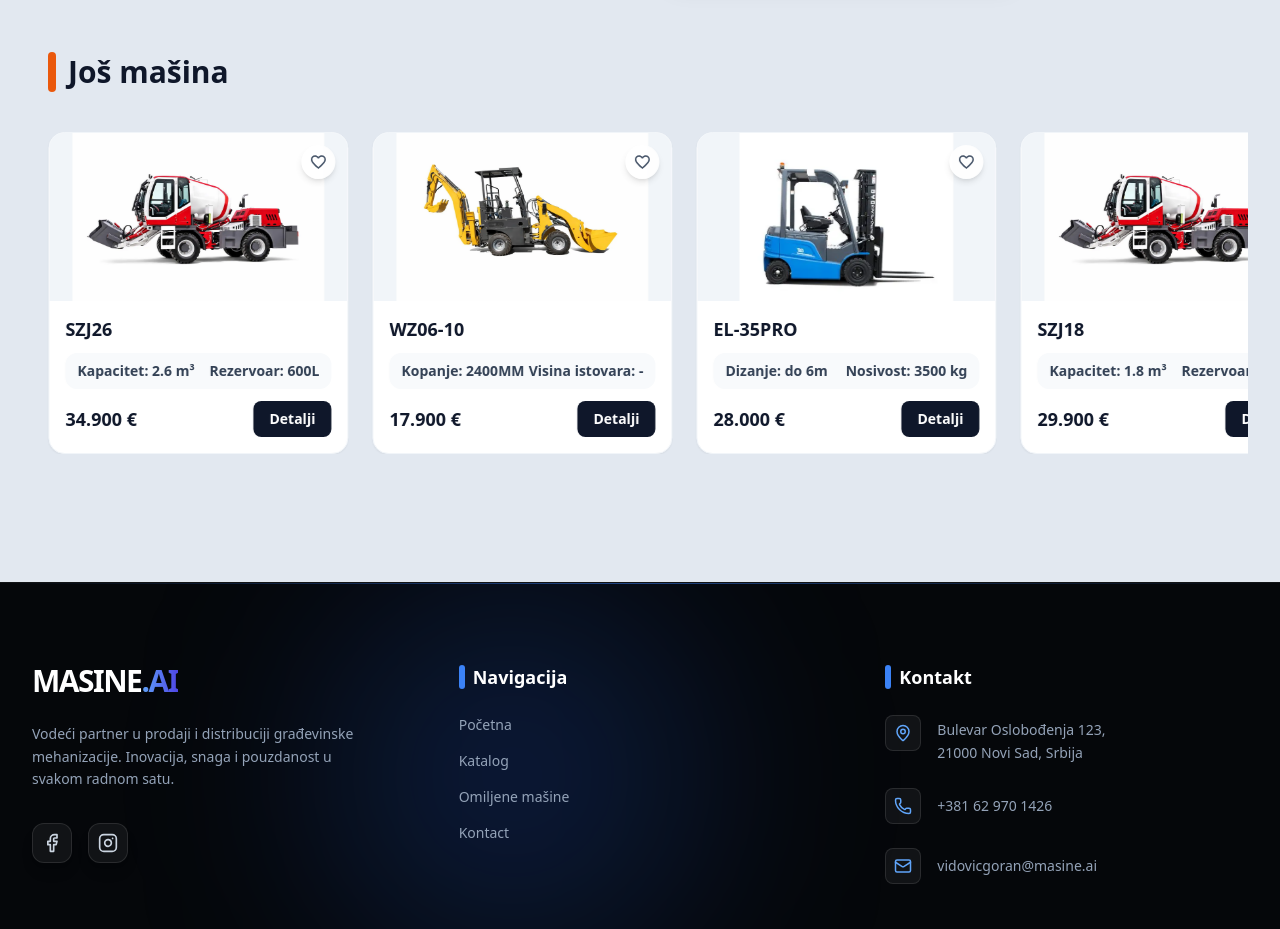
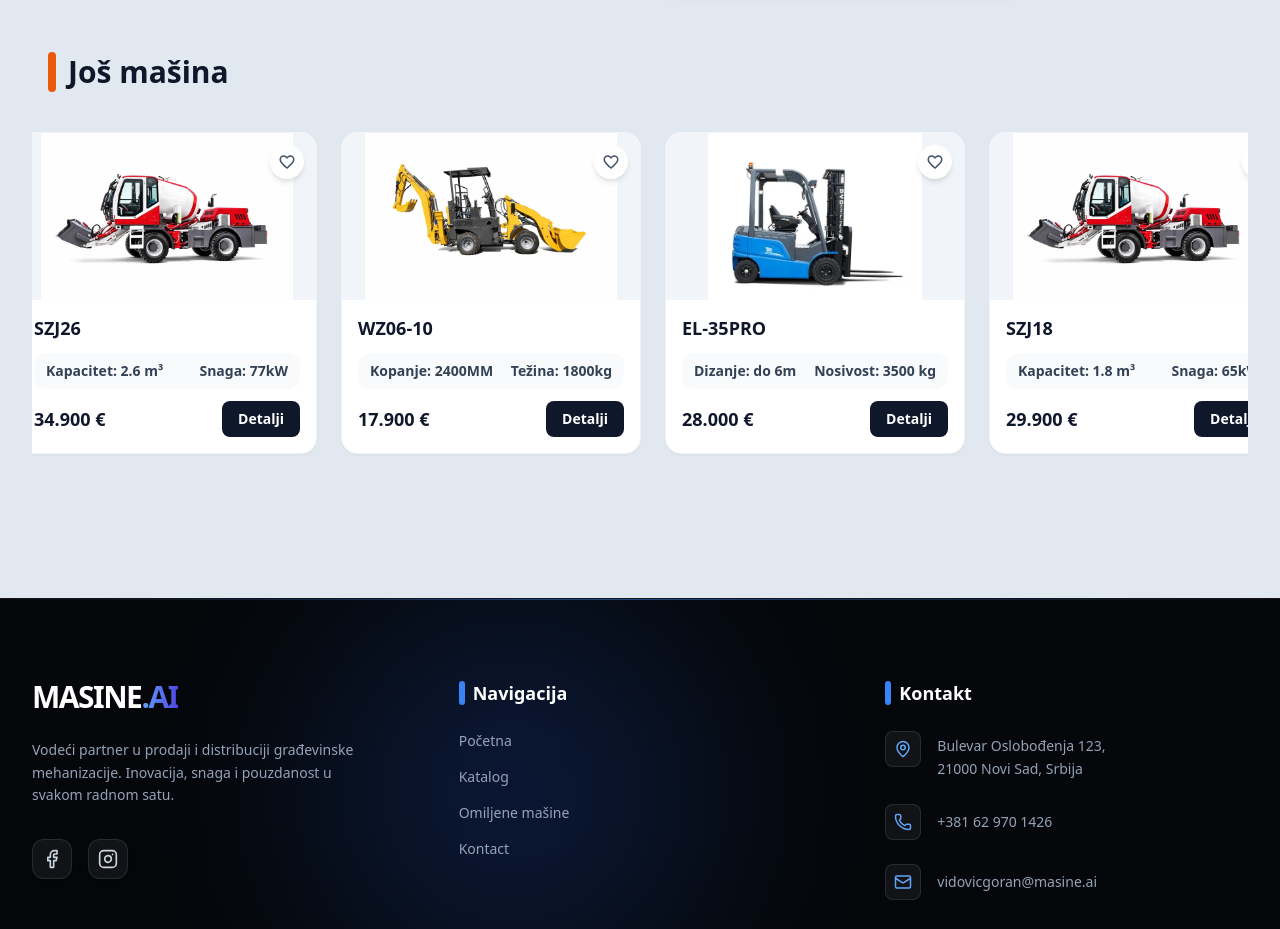
Before and after one commit to Djapedjape123/goga, a React (Vite) app: page /masina/el-20pro-elektricni-viljuskar in a window 1280 px wide. Shown: the part 1160-2089 px from the top of the page. Built offline with nearby package versions, Linux system fonts and the light colour scheme.

Commit message:
DEMO/TRAKA2

```diff
--- a/src/components/MachineMarquee.jsx
+++ b/src/components/MachineMarquee.jsx
@@ -18,7 +18,6 @@ function formatPrice(value) {
 }
 
 const MachineMarquee = ({ currentSlug }) => {
-
   const navigate = useNavigate();
 
   const nasumicneMasine = useMemo(() => {
@@ -29,7 +28,6 @@ const MachineMarquee = ({ currentSlug }) => {
   }, [currentSlug]);
 
   const trackRef = useRef(null);
-  const [duration, setDuration] = useState(45);
   const [paused, setPaused] = useState(false);
   const [favorites, setFavorites] = useState([]);
 
@@ -43,34 +41,38 @@ const MachineMarquee = ({ currentSlug }) => {
       ? window.matchMedia('(prefers-reduced-motion: reduce)').matches
       : false;
 
+  // --- NOVA MAGIJA ZA SKROLOVANJE (AUTO + PRST) ---
   useEffect(() => {
-    if (prefersReducedMotion) return setDuration(0);
+    if (prefersReducedMotion) return;
 
     const el = trackRef.current;
     if (!el) return;
 
-    const fullWidth = el.scrollWidth / 2 || 0;
-    const speedPxPerSec = 55;
-    const calc = Math.max(20, Math.min(90, Math.round(fullWidth / speedPxPerSec)));
-    setDuration(calc);
+    let animationFrameId;
 
-    const onResize = () => {
-      const w = el.scrollWidth / 2 || 0;
-      const newDur = Math.max(20, Math.min(120, Math.round(w / speedPxPerSec)));
-      setDuration(newDur);
+    const scroll = () => {
+      // Ako korisnik ne drži prst/miš na komponenti, skroluj automatski
+      if (!paused) {
+        el.scrollLeft += 1; // Brzina kretanja (možeš povećati na 1.5 ili 2 ako hoćeš brže)
+
+        // Ako je došao do pola (kraj prvog seta mašina), neprimetno ga vrati na početak
+        if (el.scrollLeft >= el.scrollWidth / 2) {
+          el.scrollLeft = 0;
+        }
+      }
+      animationFrameId = requestAnimationFrame(scroll);
     };
 
-    window.addEventListener('resize', onResize);
-    return () => window.removeEventListener('resize', onResize);
+    animationFrameId = requestAnimationFrame(scroll);
 
-  }, [nasumicneMasine, prefersReducedMotion]);
+    return () => cancelAnimationFrame(animationFrameId);
+  }, [paused, prefersReducedMotion]);
 
   const toggleFavorite = (slug, e) => {
     e.preventDefault();
     e.stopPropagation();
 
     let updated;
-
     if (!favorites.includes(slug)) {
       updated = [...favorites, slug];
       navigate("/favorite");
@@ -84,7 +86,7 @@ const MachineMarquee = ({ currentSlug }) => {
 
   const items = [...nasumicneMasine, ...nasumicneMasine];
 
-// POMOĆNA FUNKCIJA ZA DINAMIČKE SPECIFIKACIJE
+  // POMOĆNA FUNKCIJA ZA DINAMIČKE SPECIFIKACIJE
   const renderSpecifikacije = (masina) => {
     const { kategorija, specifikacije: s } = masina;
     if (!s) return null;
@@ -109,7 +111,7 @@ const MachineMarquee = ({ currentSlug }) => {
       return (
         <>
           <span>Kopanje: {s.maxDubinaKopanja || "-"}</span>
-          <span>Nosivost: {s.nosivost || "-"} kg</span>
+          <span>Težina: {s.nosivost || "-"} kg</span>
         </>
       );
     }
@@ -117,7 +119,7 @@ const MachineMarquee = ({ currentSlug }) => {
       return (
         <>
           <span>Kopanje: {s.maxDubinaKopanja || "-"}</span>
-          <span>Visina istovara: {s.maxVisinaKopanja || "-"}</span>
+          <span>Težina: {s.operativnaTezina || "-"}</span>
         </>
       );
     }
@@ -125,7 +127,7 @@ const MachineMarquee = ({ currentSlug }) => {
       return (
         <>
           <span>Kapacitet: {s.kapacitetMesanja || "-"} m³</span>
-          <span>Rezervoar: {s.rezervoarVode || "-"}</span>
+          <span>Snaga: {s.snaga || "-"}</span>
         </>
       );
     }
@@ -141,7 +143,7 @@ const MachineMarquee = ({ currentSlug }) => {
       return (
         <>
           <span>Površina: {s.maksimalnaPovrsina || "-"}</span>
-          <span>Broj noževa: {s.brojNozeva || "-"}</span>
+          <span>Nagib: {s.maksNagib || "-"}</span>
         </>
       );
     }
@@ -157,13 +159,6 @@ const MachineMarquee = ({ currentSlug }) => {
 
   return (
     <div className="mt-20 pb-20 overflow-hidden">
-      <style>{`
-        @keyframes marquee {
-          0% { transform: translateX(0); }
-          100% { transform: translateX(-50%); }
-        }
-      `}</style>
-
       <div className="max-w-7xl mx-auto px-4 mb-10">
         <h2 className="text-3xl font-black text-slate-900 flex items-center gap-3">
           <span className="w-2 h-10 bg-orange-600 rounded-full" />
@@ -172,27 +167,28 @@ const MachineMarquee = ({ currentSlug }) => {
       </div>
 
       <div
-        className="relative flex overflow-hidden"
+        className="relative w-full"
         onMouseEnter={() => setPaused(true)}
         onMouseLeave={() => setPaused(false)}
-        onFocusCapture={() => setPaused(true)}
-        onBlurCapture={() => setPaused(false)}
+        onTouchStart={() => setPaused(true)}   // Pauzira skrol kad korisnik pipne ekran
+        onTouchEnd={() => setPaused(false)}    // Nastavlja kad pusti prst
       >
         <div
           ref={trackRef}
-          className="flex gap-6 whitespace-nowrap will-change-transform"
-          style={
-            prefersReducedMotion || duration === 0
-              ? { transform: 'none' }
-              : {
-                animationName: 'marquee',
-                animationDuration: `${duration}s`,
-                animationTimingFunction: 'linear',
-                animationIterationCount: 'infinite',
-                animationPlayState: paused ? 'paused' : 'running',
-              }
-          }
+          // Dodali smo overflow-x-auto da bi radio prst, i sakrili scrollbar
+          className="flex gap-6 overflow-x-auto pb-4 cursor-grab active:cursor-grabbing"
+          style={{
+            scrollbarWidth: 'none', /* Za Firefox */
+            msOverflowStyle: 'none', /* Za IE i Edge */
+          }}
         >
+          {/* Sakrivanje scrollbara za Chrome/Safari */}
+          <style>{`
+            div::-webkit-scrollbar {
+              display: none;
+            }
+          `}</style>
+
           {items.map((m, index) => {
             const price = formatPrice(m.cena);
             const isFav = favorites.includes(m.slug);
@@ -210,7 +206,7 @@ const MachineMarquee = ({ currentSlug }) => {
                       src={m.coverSlika}
                       alt={m.naziv}
                       loading="lazy"
-                      className="w-full h-full object-contain transition-transform duration-500 group-hover:scale-105"
+                      className="w-full h-full object-contain transition-transform duration-500 group-hover:scale-105 pointer-events-none"
                     />
 
                     <button
@@ -232,7 +228,6 @@ const MachineMarquee = ({ currentSlug }) => {
                       {m.naziv}
                     </h3>
 
-                    {/* DINAMIČKE SPECIFIKACIJE */}
                     <div className="flex justify-between text-xs sm:text-sm font-semibold text-slate-700 bg-slate-50 rounded-xl px-3 py-2">
                       {renderSpecifikacije(m)}
                     </div>
```
